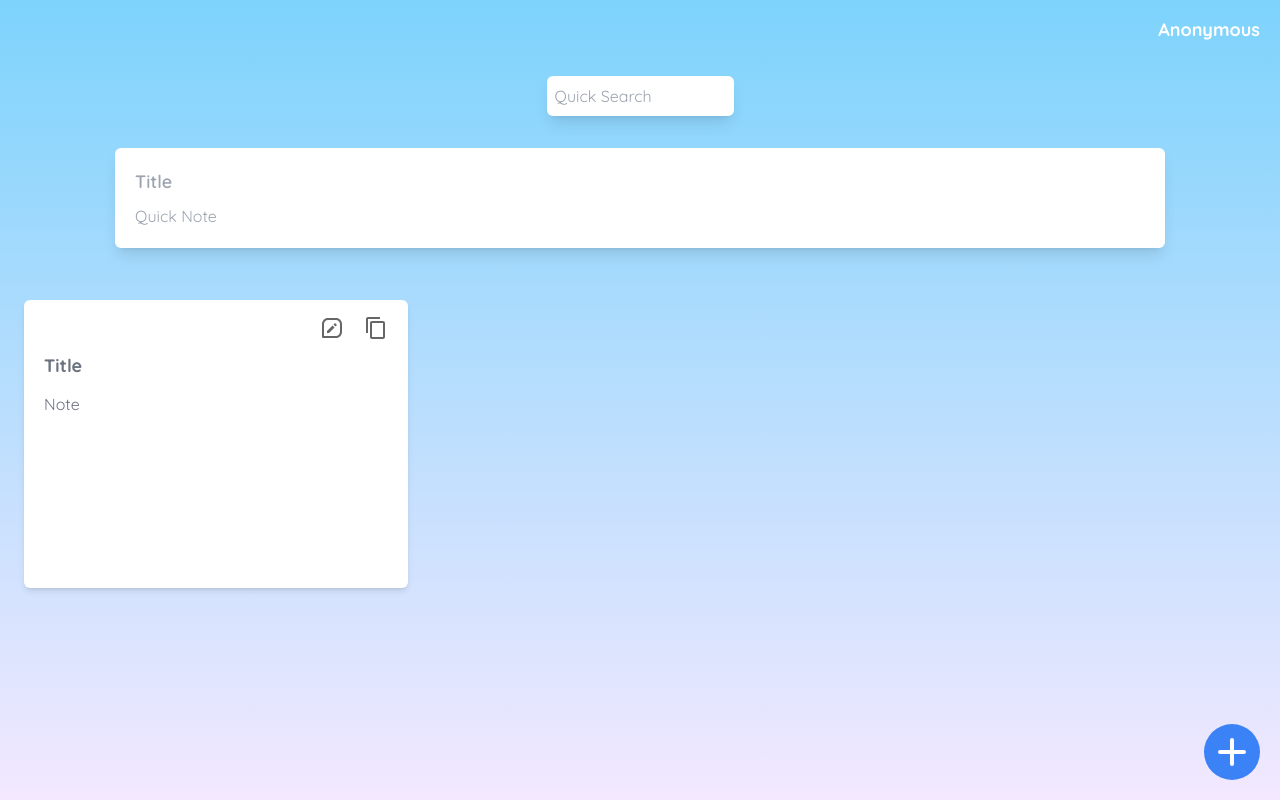
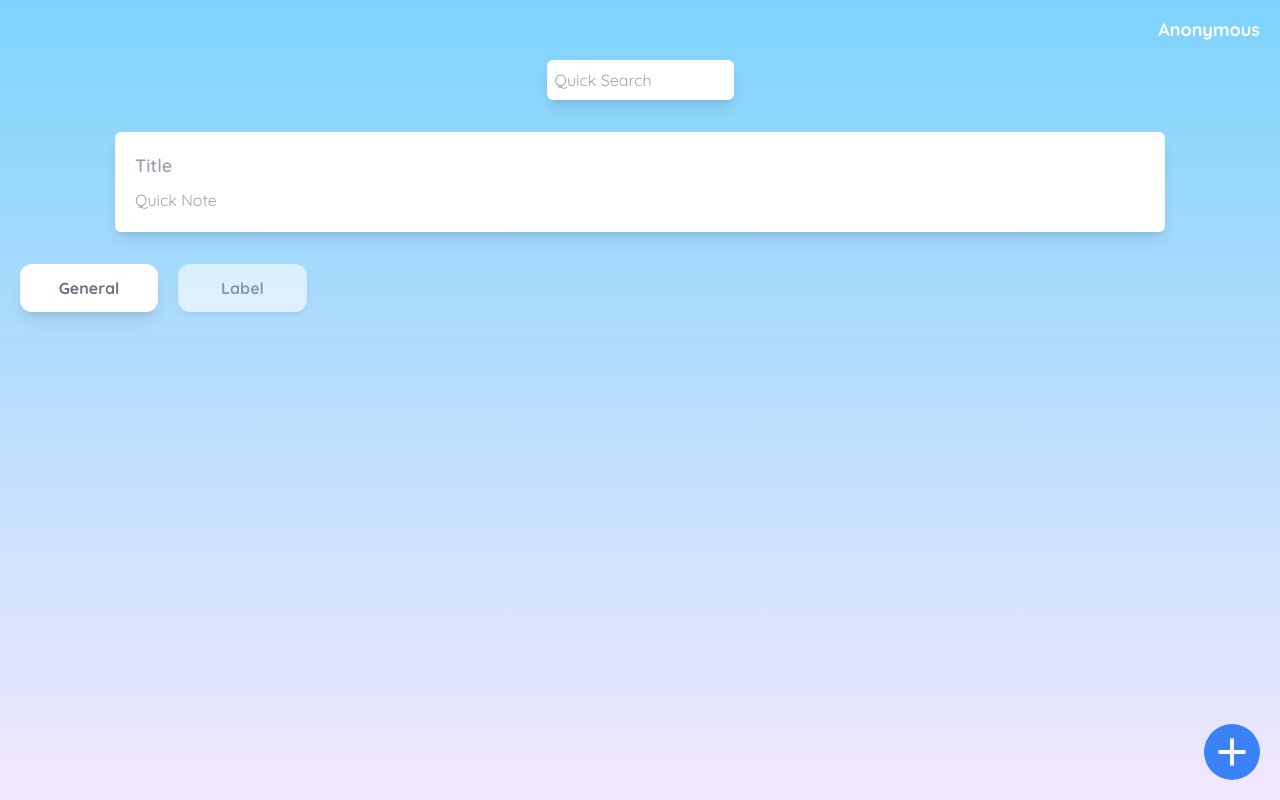
Before and after one commit to Rajkumar180721/Dove-notes, a React (Create React App) app in the folder Dove-Notes/: page /home in a window 1280 px wide. Built offline with nearby package versions, Linux system fonts and the light colour scheme.

Commit message:
setted up localstorage hook, now user can save notes on local machine

```diff
--- a/Dove-Notes/package.json
+++ b/Dove-Notes/package.json
@@ -18,6 +18,7 @@
     "react-router-dom": "^6.4.3",
     "react-scripts": "5.0.1",
     "typescript": "^4.8.4",
+    "uuidv4": "^6.2.13",
     "web-vitals": "^2.1.4"
   },
   "scripts": {
--- /dev/null
+++ b/Dove-Notes/src/Components/AddMenu.tsx
@@ -0,0 +1,18 @@
+import { Plus } from "./Buttons";
+
+
+type props = {
+    plusOpen: boolean,
+    addNote: () => void,
+    onPlusClick: () => void
+};
+
+export default function AddMenu({plusOpen, addNote, onPlusClick}: props) {
+    return (
+        <div className='fixed right-0 bottom-0 m-5 select-nothing'>
+            <div data-open={plusOpen} onClick={addNote} className='absolute w-max opacity-0 bottom-32 cursor-pointer data-[open=true]:opacity-100 transition-opacity right-0 py-3 px-7 bg-blue-500 text-white font-medium rounded-md'>New File</div>
+            <div data-open={plusOpen} className='absolute w-max opacity-0 bottom-16 cursor-pointer data-[open=true]:opacity-100 transition-opacity right-0 py-3 px-7 bg-blue-500 text-white font-medium rounded-md'>New Label</div>
+            <Plus open={plusOpen} styles="absolute z-10 bottom-0 right-0" action={onPlusClick} />
+        </div>
+    );
+}
--- /dev/null
+++ b/Dove-Notes/src/Components/Tile/LabelTile.tsx
@@ -0,0 +1,43 @@
+
+import React, { useEffect, useRef, useState, KeyboardEvent, SyntheticEvent, HtmlHTMLAttributes } from "react";
+import { LongPress } from "Utils";
+
+type props = {
+    name: string,
+    selected: boolean
+}
+export const Label = ({name, selected}:props) => {
+
+    const ref = useRef<HTMLInputElement>(null);
+
+    const [edit, setEdit] = useState<boolean>(false);
+    const {start, end} = LongPress(500, enableEdit);
+
+    function enableEdit() {
+        if (selected)
+            setEdit(true);
+    }
+
+    const saveLabel = () => {
+        setEdit(false);
+        if (ref.current) {
+            const length = ref.current.value.length
+            ref.current.size = length < 6 ? 6 : length;
+        }
+    }
+
+    useEffect(() => {
+        (ref.current as any).focus();
+    }, [edit]);
+
+    return (
+        <>
+        {/* <div ref={ref} data-selected={selected} contentEditable={edit} onInput={onInput} onChange={onKeypress} onMouseDown={start} onMouseUp={end} onTouchStart={start} onTouchEnd={end} onBlur={() => setEdit(false)} className="w-max px-8 py-3 font-bold text-gray-500 bg-white rounded-xl shadow-lg cursor-pointer select-nothing transition-opacity outline-none data-[selected=false]:opacity-60 data-[selected=false]:shadow-md">
+            {name}
+        </div> */}
+        <div className="select-nothing">
+            <input ref={ref} readOnly={!edit} draggable={false} defaultValue={name} size={6} onMouseDown={start} onMouseUp={end} onTouchStart={start} onTouchEnd={end} onBlur={saveLabel} data-selected={selected} type="text" className=" max-w-max px-8 py-3 font-bold text-gray-500 text-center bg-white rounded-xl shadow-lg cursor-pointer select-nothing outline-none data-[selected=false]:opacity-60 data-[selected=false]:shadow-md" />
+        </div>
+        </>
+    );
+}
--- a/Dove-Notes/src/Components/Tile/defaultTile.tsx
+++ b/Dove-Notes/src/Components/Tile/defaultTile.tsx
@@ -1,11 +1,18 @@
 
-import { useState } from 'react';
+import { useEffect, useState } from 'react';
 import { BiMessageSquareEdit } from 'react-icons/bi';
 import { MdOutlineContentCopy } from 'react-icons/md';
 import { AiOutlineArrowLeft } from 'react-icons/ai';
 import { useLocation, useNavigate } from 'react-router-dom';
+import { Note } from 'Utils';
 
-const Tile = () => {
+
+export type NoteProps =  {
+    note: Note,
+    save: (note: Note) => void
+};
+
+const Tile = ({note, save}:NoteProps) => {
 
     const navigate = useNavigate();
     const query = new URLSearchParams(useLocation().search);
@@ -13,20 +20,24 @@ const Tile = () => {
     const [open, setOpen] = useState(false);
     const [edit, setEdit] = useState(false);
 
+
     const changeEdit = (state: boolean) => {
+        if (edit || open)
+            save(note);
         setEdit(state);
         setOpen(state);
     }
 
-
+    // const onChange = () => {};
+    const onChange = (text: object) => save({...note, ...text});
 
     return (
         <>
-            <div data-open={open} onClick={() => setOpen(true)} className={`relative h-52 w-80 bg-white rounded-md shadow-md p-5 select-nothing md:h-72 md:w-96`}>
+            <div data-open={open} onClick={() => setOpen(true)} className={`relative h-52 w-full bg-white rounded-md shadow-md p-5 select-nothing md:h-64 md:w-96`}>
                 <BiMessageSquareEdit title="edit" onClick={e => {e.stopPropagation(); changeEdit(true);}} className='absolute h-6 sm:h-10 w-10 right-14 top-2 sm:p-2 bg-transparent cursor-pointer' color="rgba(0, 0, 0, .6)" />
                 <MdOutlineContentCopy title="Copy" onClick={e => e.stopPropagation()} className='absolute h-6 sm:h-10 w-10 right-3 top-2 sm:p-2 bg-transparent cursor-pointer' color="rgba(0, 0, 0, .6)" />
-                <div className="font-bold text-lg text-gray-500 mt-4 sm:mt-8">Title</div>
-                <div className="text-gray-500 font-normal py-3">Note</div>
+                <div className="font-bold text-lg text-gray-500 mt-4 sm:mt-8">{note.title || "Title"}</div>
+                <div className="text-gray-500 font-normal py-3">{note.content || "Note"}</div>
             </div>
             {
                 open &&
@@ -43,13 +54,13 @@ const Tile = () => {
                             edit
                             ?
                             <>
-                            <input type="text" placeholder='Title' className="block w-full font-bold text-lg text-gray-500 p-5 mt-2 outline-none" />
-                            <textarea placeholder='Note' className="h-5/6 w-full text-gray-500 font-normal p-6 resize-none scrollbar outline-none" draggable={false} />
+                            <input autoFocus={true} type="text" placeholder='Title' defaultValue={note.title} onChange={e => onChange({title: e.target.value})} className="block w-full font-bold text-lg text-gray-500 p-5 mt-2 outline-none" />
+                            <textarea placeholder='Note' onChange={e => onChange({content: e.target.value})} defaultValue={note.content} className="h-5/6 w-full text-gray-500 font-normal p-6 resize-none scrollbar outline-none" draggable={false} />
                             </>
                             :
                             <>
-                            <div className="font-bold text-lg text-gray-500 p-5 mt-2">Title</div>
-                            <div className="text-gray-500 font-normal p-6">Note</div>
+                            <div className="font-bold text-lg text-gray-500 p-5 mt-2">{note.title}</div>
+                            <div className="text-gray-500 font-normal p-6">{note.content}</div>
                             </>
                         }
                     </div>
--- a/Dove-Notes/src/Components/Tile/index.ts
+++ b/Dove-Notes/src/Components/Tile/index.ts
@@ -1,3 +1,4 @@
 
 
 export {default as Tile} from './defaultTile';
+export * from './LabelTile';
--- a/Dove-Notes/src/Screens/Home/index.tsx
+++ b/Dove-Notes/src/Screens/Home/index.tsx
@@ -1,17 +1,27 @@
 
-import React, { useState } from 'react';
-import { Plus } from 'Components/Buttons';
-import { Tile } from 'Components/Tile';
+import React, { useEffect, useMemo, useState } from 'react';
+import { Tile, Label } from 'Components/Tile';
+import { label, Note } from 'Utils';
+import { useLocalStorage } from 'useLocalStorage';
+import {  v4 as uuidv4 } from 'uuid';
+import AddMenu from 'Components/AddMenu';
 
-interface Note {
-
-}
 
 const Login = () => {
 
     // const navigate = useNavigate();
-    const [plusOpen, setPlusOpen] = useState(false);
+    const [plusOpen, setPlusOpen] = useState<boolean>(false);
+    const [selectedLabel, setSelectedLabel] = useState<boolean>(false);
     const [filteredNotes, setFilteredNotes] = useState<Note[]>([]);
+
+    const [notes, setNotes] = useLocalStorage<Note[]>('NOTES', []);
+    const [labels, setLabels] = useLocalStorage<label[]>('LABELS', [{id: '1', name:'General'}]);
+
+    const labelWithNotes = useMemo(() => {
+        return labels.map(label => {
+            return {...label, notesIds: notes.filter(note => note.labelId)}
+        })
+    }, []);
 
     const onPlusClick = () => {
         setPlusOpen(!plusOpen);
@@ -19,44 +29,51 @@ const Login = () => {
 
     const addNote = () => {
         setPlusOpen(false);
-        setFilteredNotes([...filteredNotes, {}]);
+        setNotes([...notes, {id: uuidv4()} as Note]);
+        // setFilteredNotes([...filteredNotes, {} as Note]);
     }
+
+    const saveEditedNote = (editedNote: Note) => {
+        const tmp = notes.map(note => note.id === editedNote.id ? editedNote : note);
+        setNotes(tmp);
+    }
+
+    useEffect(() => {
+        setFilteredNotes(notes);
+    }, [notes, setFilteredNotes]);
 
     return (
         <div className='relative min-h-screen h-screen bg-gradient-to-t from-purple-100 to-sky-300 flex justify-center overflow-auto'>
-            <div className="container">
-                <nav className='text-right text-white text-lg mx-5 my-4 font-bold select-nothing cursor-pointer' >Anonymous</nav>
-                <div className='my-8 flex justify-center'>
+            <div className="container px-5">
+                <nav className='text-right text-white text-lg my-4 font-bold select-nothing cursor-pointer' >Anonymous</nav>
+                {/* search */}
+                <div className='my-4 flex justify-center'>
                     <input type="text" placeholder='Quick Search' className='p-2 rounded-md outline-none shadow-lg focus:shadow-xl focus:scale-105 transition-transform' />
                 </div>
-
-                <div className="flex justify-center sticky top-3 my-8 mx-5 z-20">
+                {/* quick notes */}
+                <div className="flex justify-center sticky top-3 my-8 z-20">
                     <div className='w-full xl:w-[1050px] p-5 rounded-md shadow-lg overflow-hidden bg-white'>
                         <input type="text" placeholder='Title' className='w-full text-lg font-semibold outline-none' />
                         <input type="text" placeholder='Quick Note' className='w-full outline-none mt-2' />
                     </div>
                 </div>
-
-                <div className="flex justify-center md:relative">
-                    <div className='grid grid-cols-1 gap-10 md:grid-cols-3  p-5'>
+                {/* folders */}
+                <div className='w-full flex gap-5 flex-wrap mb-5'>
+                    <Label name="General" selected={true} />
+                    <Label name="Label" selected={selectedLabel} />
+                </div>
+                {/* files */}
+                <div className="md:relative">
+                    <div className='grid grid-cols-1 gap-10 md:grid-cols-3  py-5'>
                     {
-                        filteredNotes.map((note, ind) => <Tile key={ind} />)
+                        filteredNotes.map((note, ind) => <Tile note={note} key={ind} save={saveEditedNote} />)
                     }
-                    <Tile />
-                    {/* <Tile />
-                    <Tile />
-                    <Tile />
-                    <Tile /> */}
                     </div>
                 </div>
 
                 <div className="h-64"></div>
 
-                <div className='fixed right-0 bottom-0 m-5 select-nothing'>
-                    <div data-open={plusOpen} onClick={addNote} className='absolute w-max opacity-0 bottom-32 cursor-pointer data-[open=true]:opacity-100 transition-opacity right-0 py-3 px-7 bg-blue-500 text-white font-medium rounded-md'>New File</div>
-                    <div data-open={plusOpen} className='absolute w-max opacity-0 bottom-16 cursor-pointer data-[open=true]:opacity-100 transition-opacity right-0 py-3 px-7 bg-blue-500 text-white font-medium rounded-md'>New Folder</div>
-                    <Plus open={plusOpen} styles="absolute z-10 bottom-0 right-0" action={onPlusClick} />
-                </div>
+                <AddMenu plusOpen={plusOpen} addNote={addNote} onPlusClick={onPlusClick} />
             </div>
 
         </div>
--- /dev/null
+++ b/Dove-Notes/src/Utils/event.ts
@@ -0,0 +1,16 @@
+
+
+export function LongPress(duration: number, action: () => void) {
+
+    let time:ReturnType<typeof setTimeout>;
+
+    function start() {
+        time = setTimeout(action, duration);
+    }
+
+    function end() {
+        clearTimeout(time);
+    }
+
+    return {start, end}
+}
--- /dev/null
+++ b/Dove-Notes/src/Utils/index.ts
@@ -0,0 +1,4 @@
+
+
+export * from './types';
+export * from './event';
--- /dev/null
+++ b/Dove-Notes/src/useLocalStorage.ts
@@ -0,0 +1,23 @@
+import { useEffect, useState } from "react";
+
+
+export function useLocalStorage<T>(key: string, initialValue: T | (() => T)) {
+    const [value, setValue] = useState<T>(() => {
+        const jsonValue = localStorage.getItem(key);
+        if (jsonValue === null) {
+            if (typeof(initialValue) === 'function') {
+                return (initialValue as () => T)();
+            } else {
+                return initialValue;
+            }
+        } else {
+            return JSON.parse(jsonValue);
+        }
+    });
+
+    useEffect(() => {
+        localStorage.setItem(key, JSON.stringify(value));
+    }, [value, key]);
+
+    return [value, setValue] as [T, typeof setValue];
+}
```
Also changed, not shown: Dove-Notes/src/Utils/types.ts (added, +13 -0 lines), 1 other file (tests, documents, lock files or other folders).
